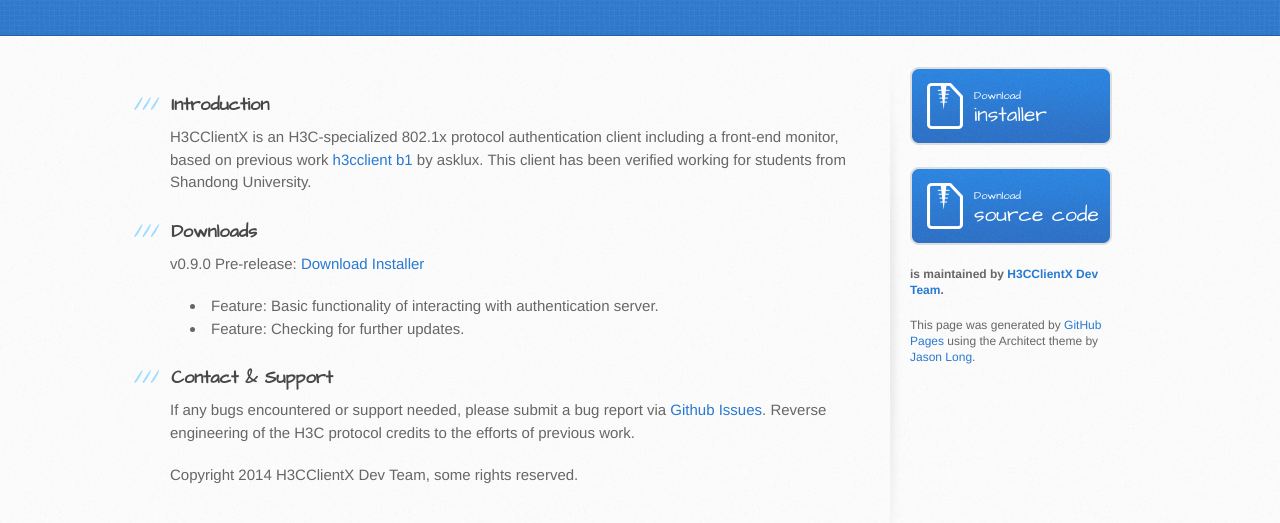
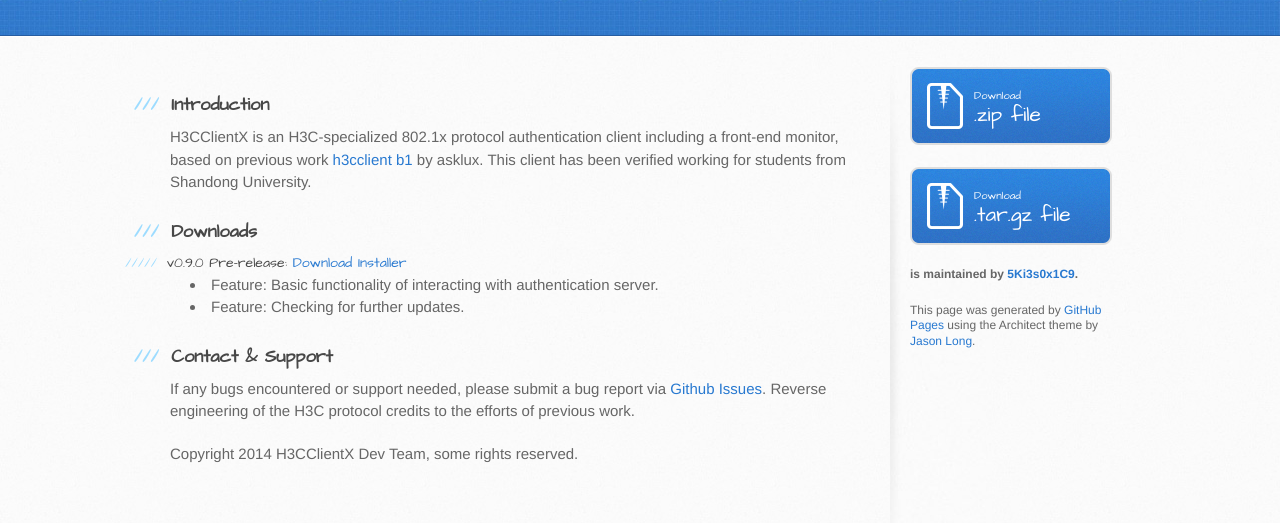
Before and after one commit to w1ndy/OS-X-H3CClient, a plain HTML site: page index.html in a window 1280 px wide. Shown: the part 165-688 px from the top of the page. Drawn offline with Linux system fonts and the light colour scheme.

Commit message:
Create gh-pages branch via GitHub

```diff
--- a/index.html
+++ b/index.html
@@ -13,7 +13,7 @@
     <script src="//html5shiv.googlecode.com/svn/trunk/html5.js"></script>
     <![endif]-->
 
-    <title>H3CClientX</title>
+    <title>H3CClientX by 5Ki3s0x1C9</title>
   </head>
 
   <body>
@@ -36,13 +36,14 @@
 <h3>
 <a name="downloads" class="anchor" href="#downloads"><span class="octicon octicon-link"></span></a>Downloads</h3>
 
-<p>v0.9.0 Pre-release: <a href="https://dl.dropbox.com/s/gjrka8a7q4kmd9n/H3CClient.0.9.0.zip">Download Installer</a></p>
+<h5>
+<a name="v090-pre-release-download-installer" class="anchor" href="#v090-pre-release-download-installer"><span class="octicon octicon-link"></span></a>v0.9.0 Pre-release: <a href="https://dl.dropbox.com/s/gjrka8a7q4kmd9n/H3CClient.0.9.0.zip">Download Installer</a>
+</h5>
+
 <ul>
-  <li>Feature: Basic functionality of interacting with authentication server.</li>
-  <li>Feature: Checking for further updates.</li>
-</ul>
-
-<h3>
+<li>Feature: Basic functionality of interacting with authentication server.</li>
+<li>Feature: Checking for further updates.</li>
+</ul><h3>
 <a name="contact--support" class="anchor" href="#contact--support"><span class="octicon octicon-link"></span></a>Contact &amp; Support</h3>
 
 <p>If any bugs encountered or support needed, please submit a bug report via <a href="https://github.com/5Ki3s0x1C9/OS-X-H3CClient/issues">Github Issues</a>.
@@ -52,16 +53,16 @@ Reverse engineering of the H3C protocol credits to the efforts of previous work.
         </section>
 
         <aside id="sidebar">
-          <a href="https://dl.dropbox.com/s/gjrka8a7q4kmd9n/H3CClient.0.9.0.zip" class="button">
+          <a href="https://github.com/5Ki3s0x1C9/OS-X-H3CClient/zipball/master" class="button">
             <small>Download</small>
-            installer
+            .zip file
           </a>
           <a href="https://github.com/5Ki3s0x1C9/OS-X-H3CClient/tarball/master" class="button">
             <small>Download</small>
-            source code
+            .tar.gz file
           </a>
 
-          <p class="repo-owner"><a href="https://github.com/5Ki3s0x1C9/OS-X-H3CClient"></a> is maintained by <a href="https://github.com/5Ki3s0x1C9">H3CClientX Dev Team</a>.</p>
+          <p class="repo-owner"><a href="https://github.com/5Ki3s0x1C9/OS-X-H3CClient"></a> is maintained by <a href="https://github.com/5Ki3s0x1C9">5Ki3s0x1C9</a>.</p>
 
           <p>This page was generated by <a href="https://pages.github.com">GitHub Pages</a> using the Architect theme by <a href="https://twitter.com/jasonlong">Jason Long</a>.</p>
         </aside>
--- a/params.json
+++ b/params.json
@@ -1 +1 @@
-{"name":"H3CClientX","tagline":"An OS-X-Compatible 802.1x Client","body":"### Introduction\r\nH3CClientX is an H3C-specialized 802.1x protocol authentication client including a front-end monitor, based on previous work [h3cclient b1](http://sourceforge.net/projects/h3cclient/) by asklux. This client has been verified working for students from Shandong University.\r\n\r\n### Downloads\r\nNo stable version released yet.\r\n\r\n### Contact & Support\r\nIf any bugs encountered or support needed, please submit a bug report via [Github Issues](https://github.com/5Ki3s0x1C9/OS-X-H3CClient/issues). \r\nReverse engineering of the H3C protocol credits to the efforts of previous work.\r\n\r\nCopyright 2014 H3CClientX Dev Team, some rights reserved. ","google":"","note":"Don't delete this file! It's used internally to help with page regeneration."}
+{"name":"H3CClientX","tagline":"An OS-X-Compatible 802.1x Client","body":"### Introduction\r\nH3CClientX is an H3C-specialized 802.1x protocol authentication client including a front-end monitor, based on previous work [h3cclient b1](http://sourceforge.net/projects/h3cclient/) by asklux. This client has been verified working for students from Shandong University.\r\n\r\n### Downloads\r\n##### v0.9.0 Pre-release: [Download Installer](https://dl.dropbox.com/s/gjrka8a7q4kmd9n/H3CClient.0.9.0.zip)\r\n* Feature: Basic functionality of interacting with authentication server.\r\n* Feature: Checking for further updates.\r\n\r\n### Contact & Support\r\nIf any bugs encountered or support needed, please submit a bug report via [Github Issues](https://github.com/5Ki3s0x1C9/OS-X-H3CClient/issues). \r\nReverse engineering of the H3C protocol credits to the efforts of previous work.\r\n\r\nCopyright 2014 H3CClientX Dev Team, some rights reserved. ","google":"","note":"Don't delete this file! It's used internally to help with page regeneration."}
```
